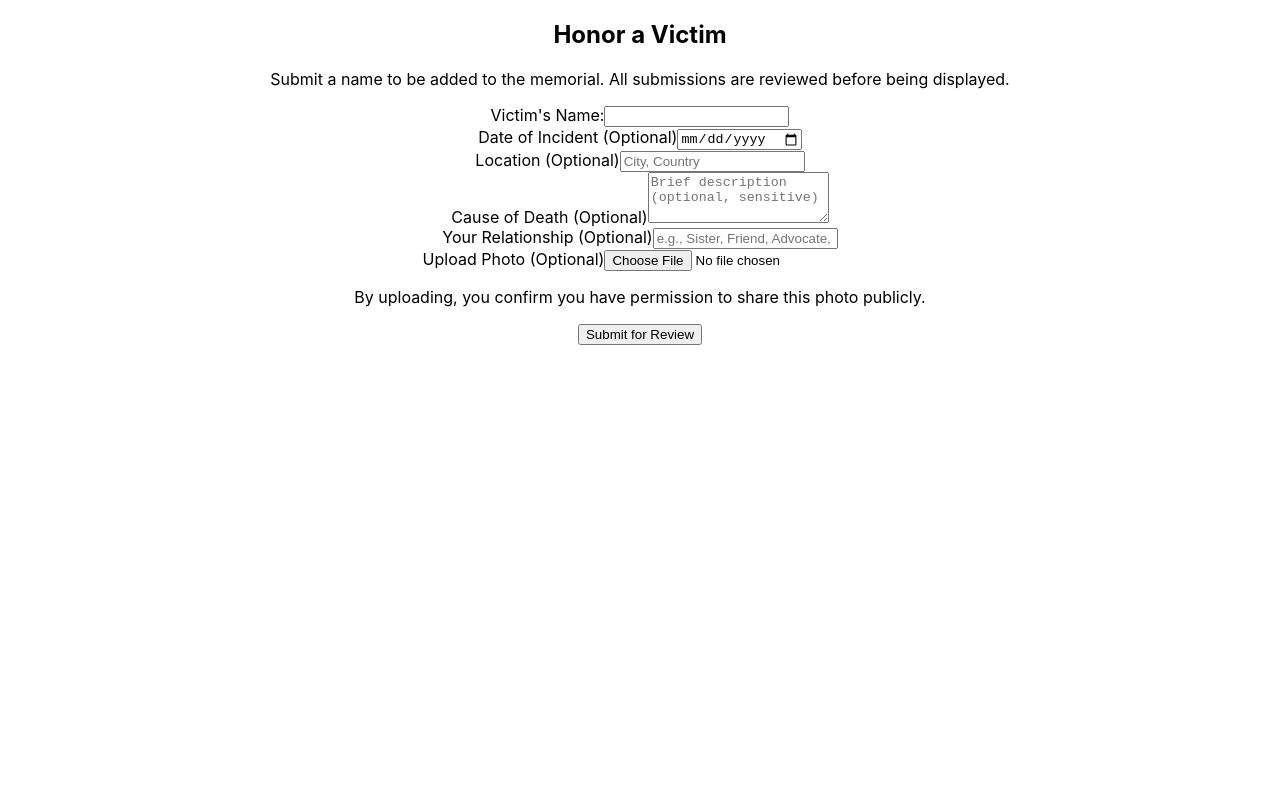
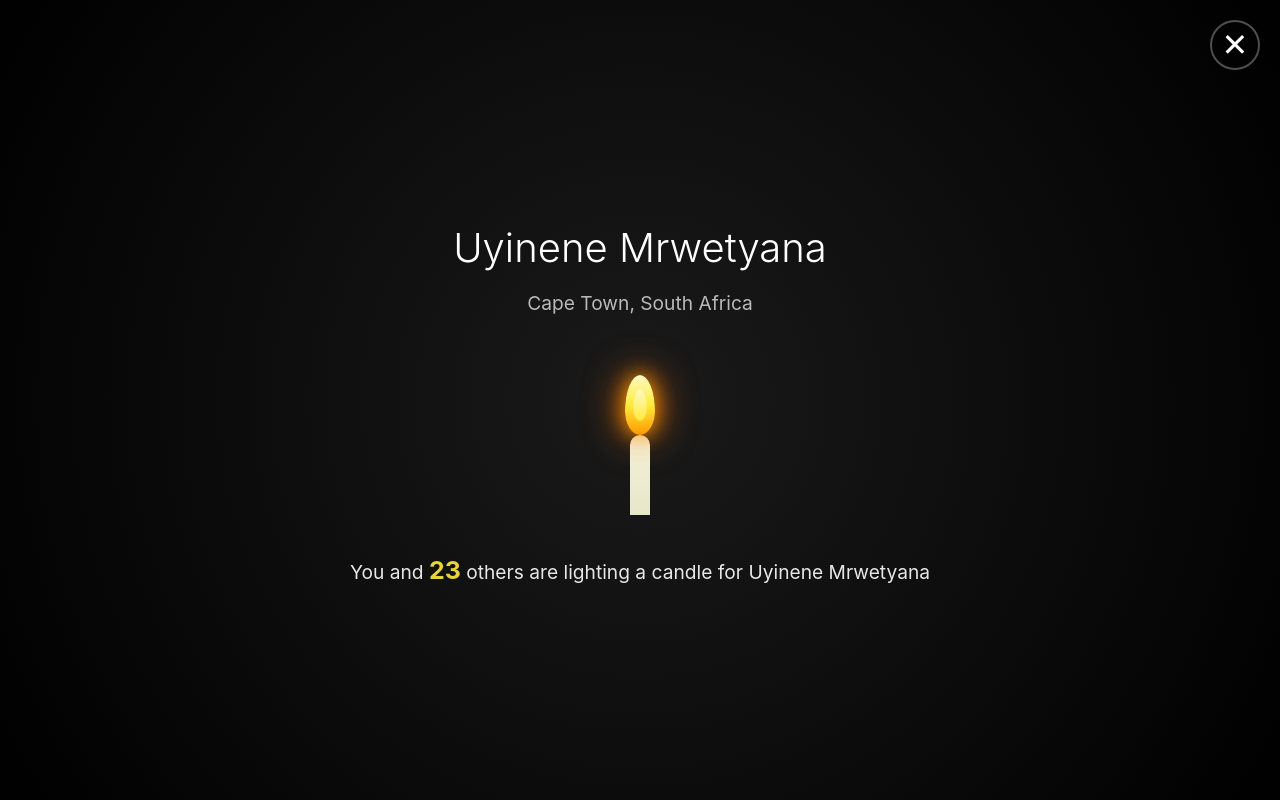
Before and after one commit to Luyandaaa-k/say-her-name, a React (Create React App) app in the folder client/: page /candle/1 in a window 1280 px wide. Built offline with nearby package versions, Linux system fonts and the light colour scheme.

Commit message:
feat: add CandleLighting page with animated flame and React Router navigation

```diff
--- a/client/src/App.js
+++ b/client/src/App.js
@@ -1,12 +1,25 @@
+import React from 'react';
+import { BrowserRouter as Router, Routes, Route } from 'react-router-dom';
 import './App.css';
-import SubmissionForm from './Components/SubmissionForm';
+import MemorialScroll from './components/MemorialScroll';
+import SubmissionForm from './components/SubmissionForm';
+import LightCandle from './components/LightCandle';
 
 function App() {
   return (
-    <div className="App">
-      <SubmissionForm/>
-
-    </div>
+    <Router>
+      <div className="App">
+        <Routes>
+          <Route path="/" element={
+            <>
+              <SubmissionForm />
+              <MemorialScroll />
+            </>
+          } />
+          <Route path="/candle/:victimId" element={<LightCandle />} />
+        </Routes>
+      </div>
+    </Router>
   );
 }
 
--- /dev/null
+++ b/client/src/Components/LightCandle.css
@@ -0,0 +1,120 @@
+.candle-page {
+  position: fixed;
+  top: 0;
+  left: 0;
+  width: 100vw;
+  height: 100vh;
+  background: radial-gradient(circle at center, #1a1a1a 0%, #000000 100%);
+  display: flex;
+  justify-content: center;
+  align-items: center;
+  z-index: 1000;
+}
+
+.close-btn {
+  position: absolute;
+  top: 20px;
+  right: 20px;
+  background: transparent;
+  border: 2px solid rgba(255, 255, 255, 0.3);
+  color: #ffffff;
+  font-size: 2em;
+  width: 50px;
+  height: 50px;
+  border-radius: 50%;
+  cursor: pointer;
+  transition: all 0.3s ease;
+}
+
+.close-btn:hover {
+  background: rgba(255, 255, 255, 0.1);
+  border-color: rgba(255, 255, 255, 0.6);
+  transform: rotate(90deg);
+}
+.candle-container {
+  text-align: center;
+  color: #ffffff;
+}
+
+.victim-name {
+  font-size: 2.5em;
+  margin-bottom: 10px;
+  font-weight: 300;
+}
+
+.victim-location {
+  font-size: 1.2em;
+  opacity: 0.7;
+  margin-bottom: 50px;
+}
+.flame-wrapper {
+  position: relative;
+  width: 80px;
+  height: 150px;
+  margin: 0 auto 40px;
+}
+.candle-stick {
+  position: absolute;
+  bottom: 0;
+  left: 50%;
+  transform: translateX(-50%);
+  width: 20px;
+  height: 80px;
+  background: linear-gradient(to bottom, #f5f5dc 0%, #e6e6c8 100%);
+  border-radius: 10px 10px 0 0;
+}
+.flame {
+  position: absolute;
+  bottom: 80px;
+  left: 50%;
+  transform: translateX(-50%);
+  width: 30px;
+  height: 60px;
+  background: linear-gradient(to top, #ff9800 0%, #ffeb3b 50%, #fff9c4 100%);
+  border-radius: 50% 50% 50% 50% / 60% 60% 40% 40%;
+  box-shadow: 0 0 20px #ff9800, 0 0 40px #ff6f00;
+  animation: flicker 2s infinite;
+}
+.flame-inner {
+  position: absolute;
+  top: 50%;
+  left: 50%;
+  transform: translate(-50%, -50%);
+  width: 15px;
+  height: 35px;
+  background: linear-gradient(to top, #ffeb3b 0%, #fff9c4 100%);
+  border-radius: 50% 50% 50% 50% / 60% 60% 40% 40%;
+  animation: flicker-inner 1.5s infinite;
+}
+.flame-inner {
+  position: absolute;
+  top: 50%;
+  left: 50%;
+  transform: translate(-50%, -50%);
+  width: 15px;
+  height: 35px;
+  background: linear-gradient(to top, #ffeb3b 0%, #fff9c4 100%);
+  border-radius: 50% 50% 50% 50% / 60% 60% 40% 40%;
+  animation: flicker-inner 1.5s infinite;
+}
+@keyframes flicker-inner {
+  0%, 100% {
+    transform: translate(-50%, -50%) scale(1);
+  }
+  33% {
+    transform: translate(-50%, -50%) scale(1.1);
+  }
+  66% {
+    transform: translate(-50%, -50%) scale(0.9);
+  }
+}
+.candle-message {
+  font-size: 1.2em;
+  margin-top: 40px;
+  opacity: 0.9;
+}
+
+.candle-message strong {
+  color: #ffeb3b;
+  font-size: 1.3em;
+}
--- /dev/null
+++ b/client/src/Components/LightCandle.js
@@ -0,0 +1,58 @@
+import React, { useState, useEffect } from 'react';
+import { useParams, useNavigate } from 'react-router-dom';
+import './LightCandle.css'
+
+
+function LightCandle() {
+  const { victimId } = useParams();
+  const navigate = useNavigate();
+  const [victim, setVictim] = useState(null);
+  const [candleCount, setCandleCount] = useState(0);
+
+  useEffect(() => {
+    // Fake data - simulating what will come from database later
+    const fakeVictims = [
+      { id: 1, name: "Uyinene Mrwetyana", location: "Cape Town, South Africa" },
+      { id: 2, name: "Tshegofatso Pules", location: "Johannesburg, South Africa" },
+      { id: 3, name: "In memory of all whose names we don't know", location: "Worldwide" }
+    ];
+
+    const foundVictim = fakeVictims.find(v => v.id === parseInt(victimId));
+    setVictim(foundVictim);
+
+    // Simulate random number of people lighting candles
+    setCandleCount(Math.floor(Math.random() * 50) + 1);
+  }, [victimId]);
+
+const handleClose = () => {
+    navigate('/');
+  };
+
+  if (!victim) {
+    return <div className="candle-page">Loading...</div>;
+  }
+
+  return (
+    <div className="candle-page">
+      <button className="close-btn" onClick={handleClose}>✕</button>
+
+      <div className="candle-container">
+        <h1 className="victim-name">{victim.name}</h1>
+        <p className="victim-location">{victim.location}</p>
+
+        <div className="flame-wrapper">
+          <div className="candle-stick"></div>
+          <div className="flame">
+            <div className="flame-inner"></div>
+          </div>
+        </div>
+
+        <p className="candle-message">
+          You and <strong>{candleCount}</strong> others are lighting a candle for {victim.name}
+        </p>
+      </div>
+    </div>
+  );
+}
+
+export default LightCandle;
--- a/client/src/Components/MemorialScroll.css
+++ b/client/src/Components/MemorialScroll.css
@@ -54,3 +54,22 @@
   font-size: 3em;
   margin-bottom: 20px;
 }
+
+.candle-btn {
+  display: inline-block;
+  margin-top: 15px;
+  padding: 10px 20px;
+  background: linear-gradient(135deg, #ff9800 0%, #ff6f00 100%);
+  color: #ffffff;
+  text-decoration: none;
+  border-radius: 25px;
+  font-size: 0.9em;
+  transition: all 0.3s ease;
+  box-shadow: 0 4px 15px rgba(255, 152, 0, 0.3);
+}
+
+.candle-btn:hover {
+  transform: translateY(-2px);
+  box-shadow: 0 6px 20px rgba(255, 152, 0, 0.5);
+  background: linear-gradient(135deg, #ffa726 0%, #ff8a00 100%);
+}
--- a/client/src/Components/MemorialScroll.js
+++ b/client/src/Components/MemorialScroll.js
@@ -1,4 +1,5 @@
 import React from 'react';
+import { Link } from 'react-router-dom';
 import './MemorialScroll.css';
 
 function MemorialScroll() {
@@ -15,19 +16,22 @@ function MemorialScroll() {
         <div className="scroll-content">
             {victims.map(victim => (
                 <div key={victim.id} className="victim-card">
-                            <h2>{victim.name}</h2>
+                    <h3>{victim.name}</h3>
                     <p>{victim.location}</p>
                     {victim.date && <p className="date">{victim.date}</p>}
+                    <Link to={`/candle/${victim.id}`} className="candle-btn">
+                        🕯️ Light a Candle
+                    </Link>
                 </div>
             ))}
-                </div>
-            </div>
-        );
 
             <div className="end-message">
                 <h1>Let's End This List</h1>
                 <p>But we remember forever...</p>
             </div>
+        </div>
+    </div>
+);
 }
 
     export default MemorialScroll;
--- a/client/src/Components/SubmissionForm.css
+++ b/client/src/Components/SubmissionForm.css
@@ -0,0 +1,109 @@
+.form-container {
+  max-width: 600px;
+  margin: 50px auto;
+  padding: 40px;
+  background: linear-gradient(135deg, #1a1a1a 0%, #2d2d2d 100%);
+  border-radius: 15px;
+  box-shadow: 0 10px 40px rgba(0, 0, 0, 0.5);
+}
+
+.form-container h2 {
+  color: #ffffff;
+  text-align: center;
+  margin-bottom: 10px;
+  font-size: 2em;
+  font-weight: 300;
+}
+
+.form-description {
+  color: rgba(255, 255, 255, 0.7);
+  text-align: center;
+  margin-bottom: 30px;
+  font-size: 0.95em;
+}
+.form-group {
+  margin-bottom: 25px;
+}
+
+.form-group label {
+  display: block;
+  color: #ffffff;
+  margin-bottom: 8px;
+  font-size: 0.95em;
+  font-weight: 500;
+}
+
+.form-group input[type="text"],
+.form-group input[type="date"],
+.form-group textarea {
+  width: 100%;
+  padding: 12px;
+  background: rgba(255, 255, 255, 0.1);
+  border: 1px solid rgba(255, 255, 255, 0.3);
+  border-radius: 8px;
+  color: #ffffff;
+  font-size: 1em;
+  font-family: inherit;
+  transition: all 0.3s ease;
+}
+
+.form-group input[type="text"]:focus,
+.form-group input[type="date"]:focus,
+.form-group textarea:focus {
+  outline: none;
+  background: rgba(255, 255, 255, 0.15);
+  border-color: rgba(255, 255, 255, 0.6);
+}
+
+.form-group input[type="file"] {
+  width: 100%;
+  padding: 10px;
+  background: rgba(255, 255, 255, 0.1);
+  border: 1px dashed rgba(255, 255, 255, 0.3);
+  border-radius: 8px;
+  color: #ffffff;
+  cursor: pointer;
+}
+
+.form-group input[type="file"]::file-selector-button {
+  padding: 8px 16px;
+  background: rgba(255, 255, 255, 0.2);
+  border: none;
+  border-radius: 5px;
+  color: #ffffff;
+  cursor: pointer;
+  margin-right: 10px;
+}
+
+.form-group input[type="file"]::file-selector-button:hover {
+  background: rgba(255, 255, 255, 0.3);
+}
+
+.help-text {
+  color: rgba(255, 255, 255, 0.6);
+  font-size: 0.85em;
+  margin-top: 5px;
+  font-style: italic;
+}
+.submit-btn {
+  width: 100%;
+  padding: 15px;
+  background: linear-gradient(135deg, #667eea 0%, #764ba2 100%);
+  border: none;
+  border-radius: 8px;
+  color: #ffffff;
+  font-size: 1.1em;
+  font-weight: 600;
+  cursor: pointer;
+  transition: all 0.3s ease;
+  margin-top: 10px;
+}
+
+.submit-btn:hover {
+  transform: translateY(-2px);
+  box-shadow: 0 5px 20px rgba(102, 126, 234, 0.4);
+}
+
+.submit-btn:active {
+  transform: translateY(0);
+}
```
Lines whose indentation alone changed are shown as unchanged.
